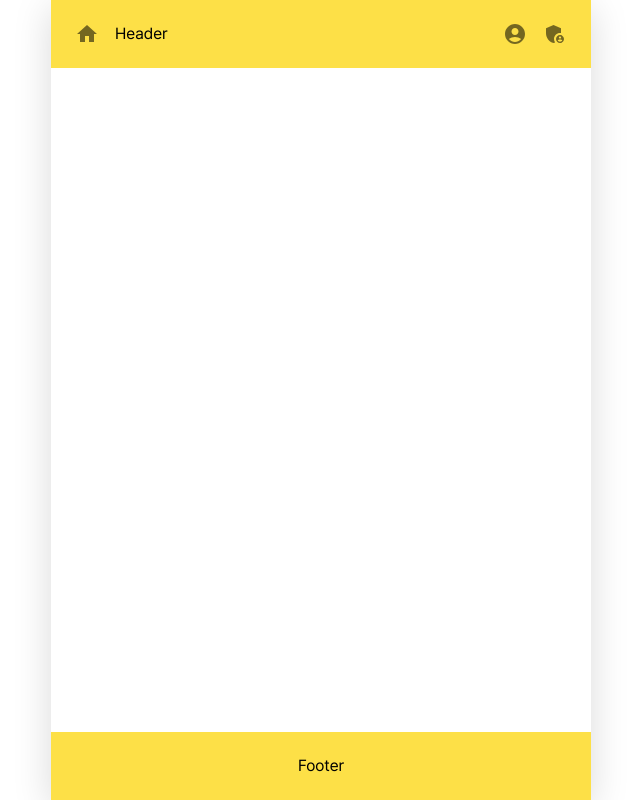
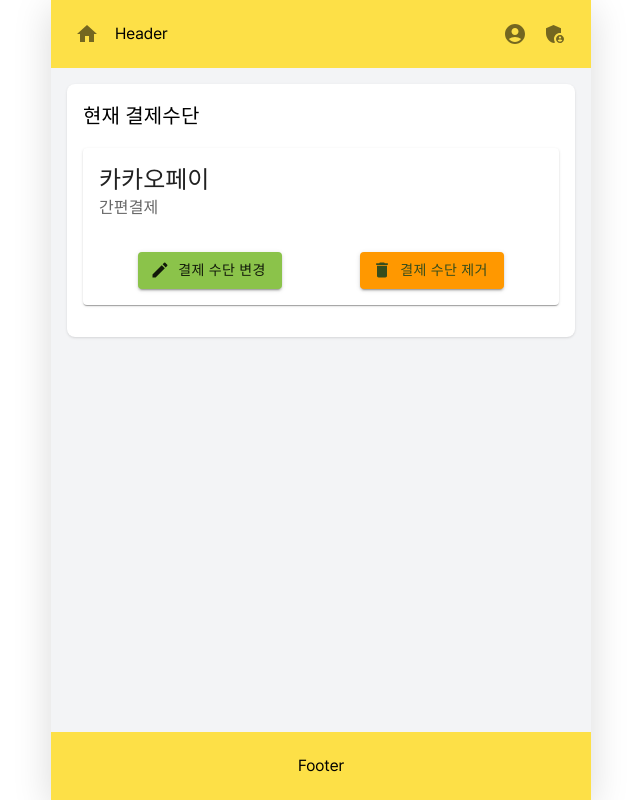
Before and after one commit to unao6/NBBANG_FE, a React (Create React App) app: page /mypage/payment in a window 1280 px wide. Before the commit this address had no page. Shown: the whole page, without its empty margins (319-959 px from the left). Built offline with nearby package versions, Linux system fonts and the light colour scheme.

Commit message:
feat: 결제수단관리페이지 추가, 전체 색상테마지정

```diff
--- a/src/App.jsx
+++ b/src/App.jsx
@@ -1,4 +1,6 @@
 import "./index.css";
+
+import { ThemeProvider, createTheme } from "@mui/material";
 
 import AdminContainer from "./pages/admin/AdminContainer";
 import Container from "./components/Container";
@@ -17,10 +19,24 @@
     "/payment/kakaopay/approve",
   ].includes(location.pathname);
 
+  const theme = createTheme({
+    palette: {
+      primary: {
+        main: "#8BC34A",
+      },
+      secondary: {
+        main: "#FF9800",
+        light: "#FFEB3B",
+        contrastText: "#364D1C",
+      },
+    },
+  });
+
   const isAdminPage = location.pathname.startsWith("/admin");
 
   return (
     <div className="App font-pre h-screen flex flex-col overflow-hidden">
+      <ThemeProvider theme={theme}>
         {isAdminPage ? (
           <AdminContainer>
             <Router />
@@ -34,6 +50,7 @@
             {!hideHeaderFooter && <Footer />}
           </Container>
         )}
+      </ThemeProvider>
     </div>
   );
 }
--- a/src/Router.jsx
+++ b/src/Router.jsx
@@ -9,6 +9,7 @@
 import Manager from "./pages/admin/payment/PaymentManager";
 import MyPage from "./pages/myPage/MyPage";
 import Payment from "./pages/payment/Payment";
+import PaymentMypage from "./pages/payment/PaymentMypage";
 import RefundManager from "./pages/admin/payment/RefundManager";
 
 const Router = () => {
@@ -24,6 +25,7 @@
       <Route path="/admin/payments" element={<Manager />} />
       <Route path="/admin/refunds" element={<RefundManager />} />
       <Route path="/mypage" element={<MyPage />} />
+      <Route path="/mypage/payment" element={<PaymentMypage />} />
     </Routes>
   );
 };
--- a/src/pages/myPage/MyPage.jsx
+++ b/src/pages/myPage/MyPage.jsx
@@ -22,7 +22,7 @@
     {
       text: "파티원 | 결제수단",
       icon: <PaymentIcon />,
-      href: "/payment/card/register",
+      href: "/mypage/payment",
     },
     {
       text: "파티장 | 정산계좌",
--- /dev/null
+++ b/src/pages/payment/PaymentMypage.jsx
@@ -0,0 +1,81 @@
+import { Box, Button, Card, CardContent, Typography } from "@mui/material";
+import React, { useState } from "react";
+
+import AddIcon from "@mui/icons-material/Add";
+import DeleteIcon from "@mui/icons-material/Delete";
+import EditIcon from "@mui/icons-material/Edit";
+
+const PaymentMypage = () => {
+  const [cardRegistered, setCardRegistered] = useState(true); // 카드 등록 여부를 설정. 등록된 카드가 없다면 false로 설정
+  const [cardInfo, setCardInfo] = useState({
+    provider: "카카오페이",
+    cardType: "간편결제",
+  });
+
+  const handleRegister = () => {
+    // 카드 등록 로직 구현
+  };
+
+  const handleDelete = () => {
+    setCardRegistered(false);
+    // 카드 삭제 로직 구현
+  };
+
+  const handleChange = () => {
+    // 카드 변경 로직 구현
+  };
+
+  return (
+    <Box className="min-h-screen bg-gray-100 p-4">
+      <Box className="max-w-lg mx-auto bg-white rounded-lg shadow p-4">
+        <Typography variant="h6" component="div" gutterBottom>
+          현재 결제수단
+        </Typography>
+        {cardRegistered ? (
+          <Card className="my-4">
+            <CardContent>
+              <Typography variant="h5" component="div">
+                {cardInfo.provider}
+              </Typography>
+              <Typography color="textSecondary">{cardInfo.cardType}</Typography>
+            </CardContent>
+            <Box className="flex justify-around p-4">
+              <Button
+                variant="contained"
+                color="primary"
+                startIcon={<EditIcon />}
+                onClick={handleChange}
+              >
+                결제 수단 변경
+              </Button>
+              <Button
+                variant="contained"
+                color="secondary"
+                startIcon={<DeleteIcon />}
+                onClick={handleDelete}
+              >
+                결제 수단 제거
+              </Button>
+            </Box>
+          </Card>
+        ) : (
+          <Box className="text-center">
+            <Typography color="textSecondary" gutterBottom>
+              등록된 결제수단이 없습니다.
+            </Typography>
+            <Button
+              variant="contained"
+              color="primary"
+              startIcon={<AddIcon />}
+              onClick={handleRegister}
+            >
+              결제 수단 등록
+            </Button>
+          </Box>
+        )}
+      </Box>
+    </Box>
+  );
+};
+
+export default PaymentMypage;
```
Lines whose indentation alone changed are shown as unchanged.
